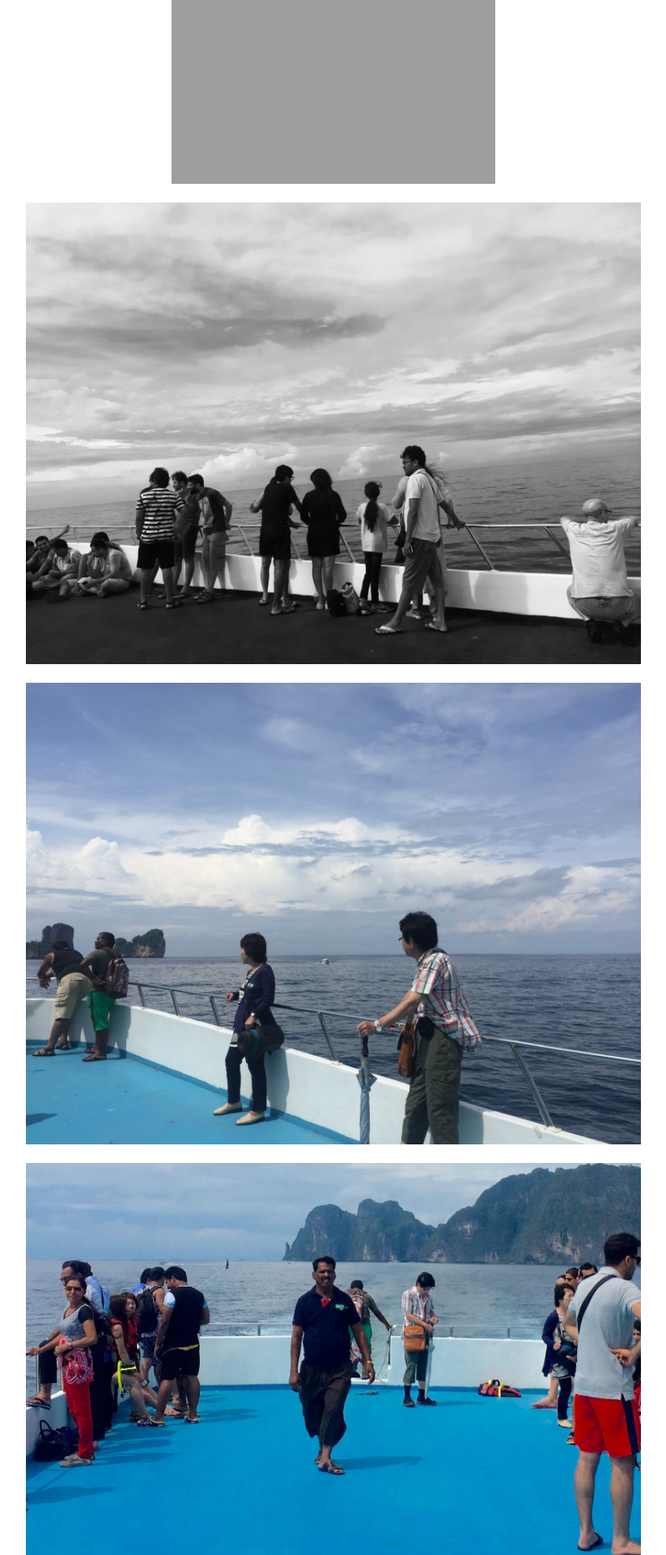
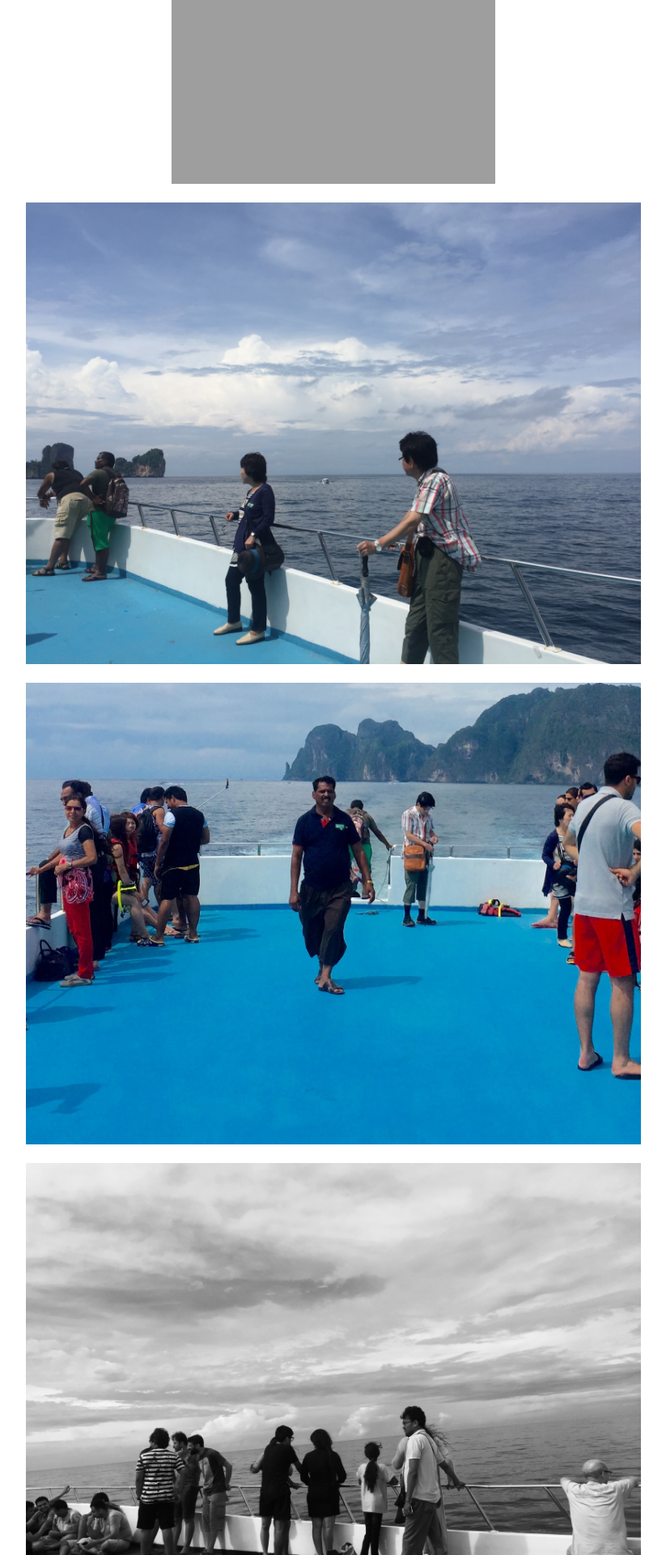
Before and after one commit to shirleysteve/1, a Jekyll site: the page built from _posts/2017-05-1-组图.md, in a window 1280 px wide. Shown: the part 359-2279 px from the top of the page at 81% size, without its empty margins (228-1051 px from the left). Built offline with Jekyll 4.4.1, drawn with Linux system fonts in a browser that asks for light colours; nearby versions of some CDN libraries; comment, search, counter and statistics services are not loaded.

Commit message:
Update 2017-05-1-组图.md

```diff
--- a/_posts/2017-05-1-组图.md
+++ b/_posts/2017-05-1-组图.md
@@ -9,12 +9,11 @@
 
 
 ![lenna]({{ site.url }}/images/posts/2017-05-1/IMG_4263.jpg)
-![lenna]({{ site.url }}/images/posts/2017-05-1/IMG_4277.jpg)
 
 ![lenna]({{ site.url }}/images/posts/2017-05-1/IMG_4379.jpg)
 
 ![lenna]({{ site.url }}/images/posts/2017-05-1/IMG_4441.jpg)
-
+![lenna]({{ site.url }}/images/posts/2017-05-1/IMG_4277.jpg)
 ![lenna]({{ site.url }}/images/posts/2017-05-1/IMG_4449.jpg)
 
 ![lenna]({{ site.url }}/images/posts/2017-05-1/IMG_4780.jpg)
```
